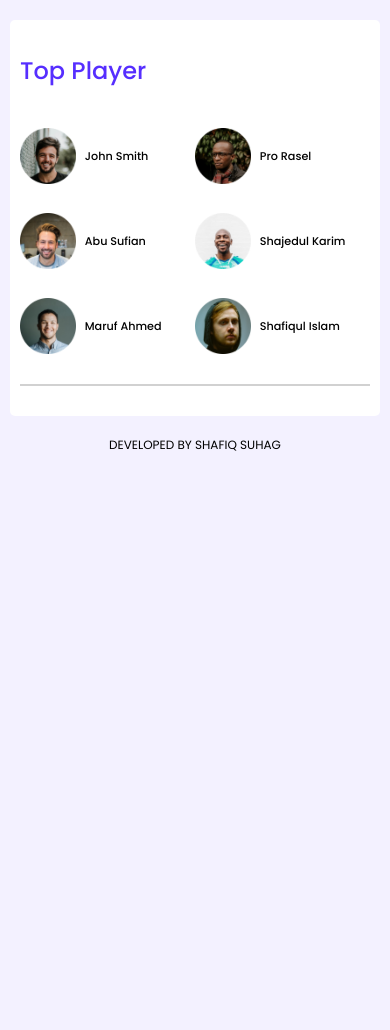
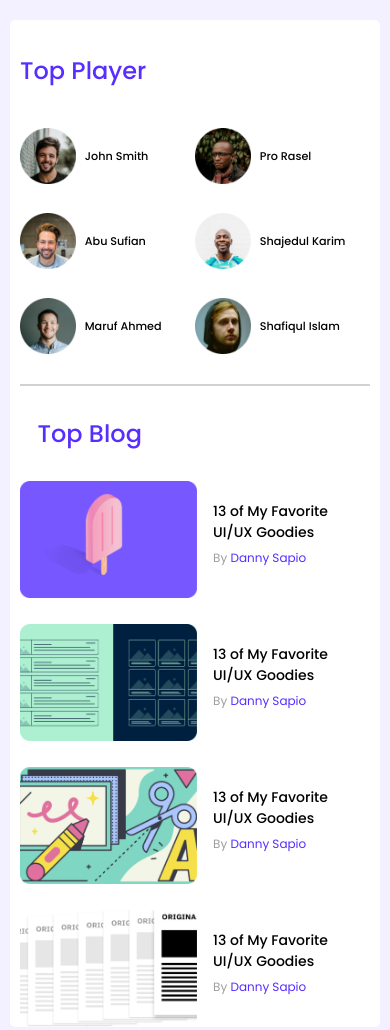
Before and after one commit to ShafiqSuhag/play, a plain HTML site: page milestone-2/module-9/leader-board/index.html in a window 390 px wide. Shown: the top 1030 px of the page. Before the commit the page ends 844 px from the top, so only its background shows below. Drawn offline with Linux system fonts and the light colour scheme.

Commit message:
blog responsive done

```diff
--- a/milestone-2/module-9/leader-board/css/style.css
+++ b/milestone-2/module-9/leader-board/css/style.css
@@ -183,7 +183,7 @@ footer{
 /* responsive styles */
 @media screen and (max-width:600px) {
 
-
+   /* top player */
     main{
         padding: 20px;
     }
@@ -199,12 +199,32 @@ footer{
     }
 
     .player h3 {
-        /* font-size: 13px; */
         padding-left: 5%;
         font-size: 0.7em;
     }
+
+    /* blog responsive  */
+    .blog-section-title {
+        padding-left: 5%;
+        font-size: 24px;
+    }
+    .blog-item{
+        align-items: center;
+    }
+    .blog-posts{
+        grid-template-columns: repeat(1,1fr);
+    }
+
+    .blog-title{
+        font-size: 14px;
+    }
+    .blog-info, .blog-info a{
+        font-size: 12px;
+    }
+
+
     /* temporary disable */
-    .blog-container ,.blog-container, .course-container{
+    .course-container{
         display: none;
     }
 }
```
